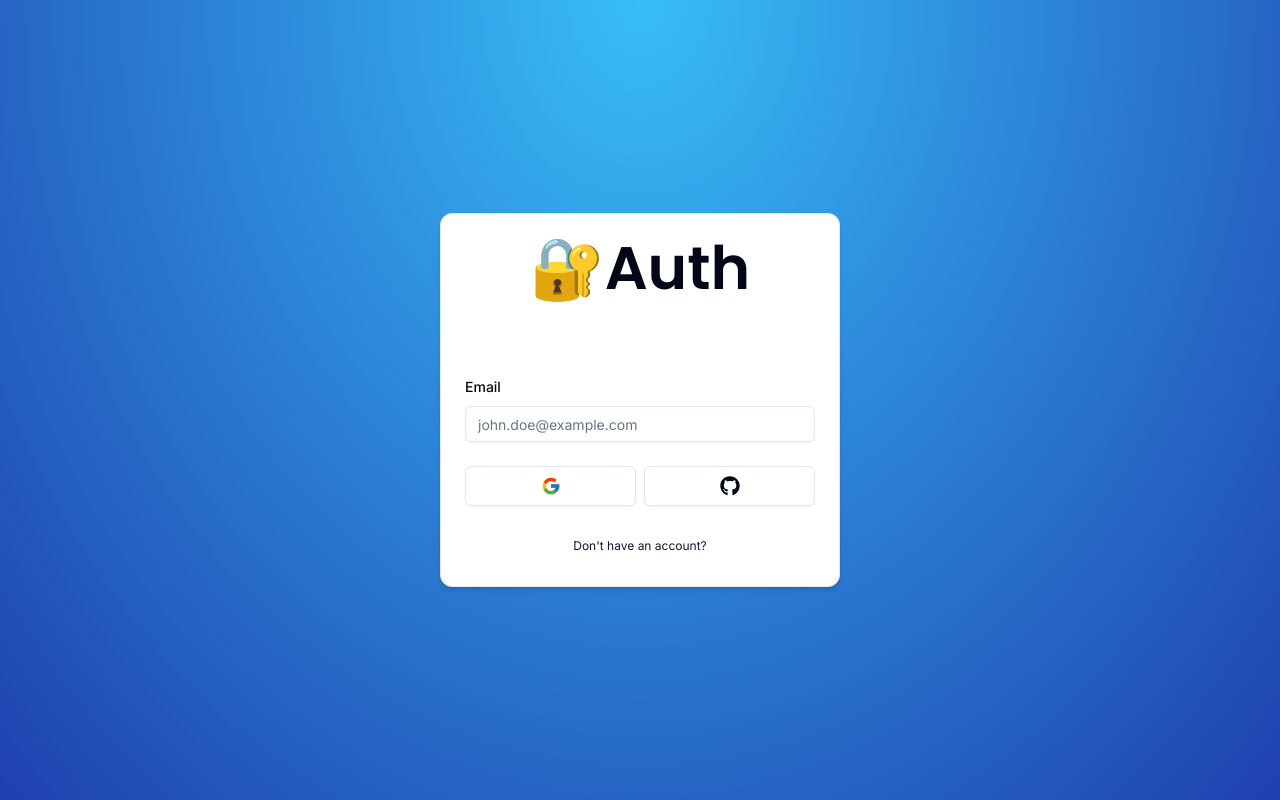
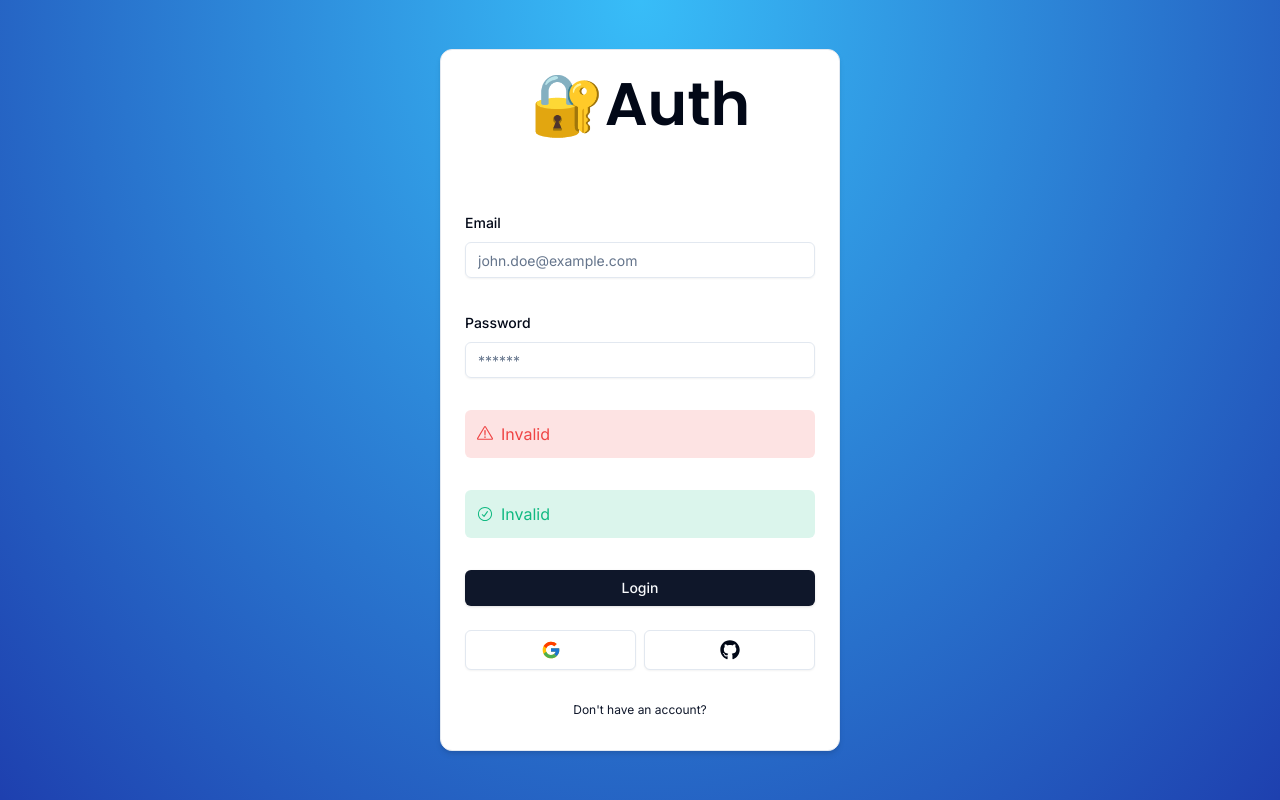
Before and after one commit to lehuy299/auth-tutorial, a Next.js app: page /auth/login in a window 1280 px wide. Built offline with nearby package versions, Linux system fonts and the light colour scheme.

Commit message:
reg form

```diff
--- a/components/auth/login-form.tsx
+++ b/components/auth/login-form.tsx
@@ -5,8 +5,11 @@ import { useForm } from "react-hook-form"
 import * as z from "zod"
 import CardWrapper from "./card-wrapper";
 import { LoginSchema } from "@/schemas";
-import { FormControl, FormField, FormItem, FormLabel, Form } from "@/components/ui/form";
+import { FormControl, FormField, FormItem, FormLabel, Form, FormMessage } from "@/components/ui/form";
 import { Input } from "@/components/ui/input";
+import { Button } from "@/components/ui/button";
+import FormError from "@/components/form-error";
+import FormSuccess from "@/components/form-success";
 
 type LoginSchema = z.infer<typeof LoginSchema>
 
@@ -20,6 +23,10 @@ export const LoginForm = () => {
         }
     });
 
+    const onSubmit = (values: LoginSchema) => {
+        console.log(values);
+    };
+
     return (
         <CardWrapper
             headerLabel="Welcome back"
@@ -28,7 +35,7 @@ export const LoginForm = () => {
             showSocial
         >
             <Form {...form}>
-                <form onSubmit={form.handleSubmit(() => { })} className="space-y-8">
+                <form onSubmit={form.handleSubmit(onSubmit)} className="space-y-8">
                     <FormField
                         control={form.control}
                         name="email"
@@ -36,11 +43,30 @@ export const LoginForm = () => {
                             <FormItem>
                                 <FormLabel>Email</FormLabel>
                                 <FormControl>
-                                    <Input placeholder="john.doe@example.com" {...field} />
+                                    <Input placeholder="john.doe@example.com" type="email" {...field} />
                                 </FormControl>
+                                <FormMessage />
                             </FormItem>
                         )}
                     />
+                    <FormField
+                        control={form.control}
+                        name="password"
+                        render={({ field }) => (
+                            <FormItem>
+                                <FormLabel>Password</FormLabel>
+                                <FormControl>
+                                    <Input placeholder="******" type="password" {...field} />
+                                </FormControl>
+                                <FormMessage />
+                            </FormItem>
+                        )}
+                    />
+                    <FormError message="Invalid" />
+                    <FormSuccess message="Invalid" />
+                    <Button type="submit" className="w-full">
+                        Login
+                    </Button>
                 </form>
             </Form>
         </CardWrapper>
--- /dev/null
+++ b/components/form-error.tsx
@@ -0,0 +1,21 @@
+import { ExclamationTriangleIcon } from "@radix-ui/react-icons"
+
+interface FormErrorProps {
+    message?: string;
+}
+
+const FormError = ({
+    message
+}: FormErrorProps) => {
+
+    if (!message) return null;
+
+    return (
+        <div className="flex items-center gap-x-2 bg-destructive/15 p-3 rounded-md text-destructive">
+            <ExclamationTriangleIcon className="h-4 w-4" />
+            <p>{message}</p>
+        </div>
+    );
+}
+
+export default FormError;
--- /dev/null
+++ b/components/form-success.tsx
@@ -0,0 +1,21 @@
+import { CheckCircledIcon } from "@radix-ui/react-icons"
+
+interface FormSuccessProps {
+    message?: string;
+}
+
+const FormSuccess = ({
+    message
+}: FormSuccessProps) => {
+
+    if (!message) return null;
+
+    return (
+        <div className="flex items-center gap-x-2 bg-emerald-500/15 p-3 rounded-md text-emerald-500">
+            <CheckCircledIcon className="h-4 w-4" />
+            <p>{message}</p>
+        </div>
+    );
+}
+
+export default FormSuccess;
--- a/schemas/index.ts
+++ b/schemas/index.ts
@@ -1,6 +1,10 @@
 import * as z from "zod"
 
 export const LoginSchema = z.object({
-    email: z.string().email(),
-    password: z.string()
+    email: z.string().email({
+        message: "Email is required"
+    }),
+    password: z.string().min(1, {
+        message: "Password is required"
+    })
 });
```
